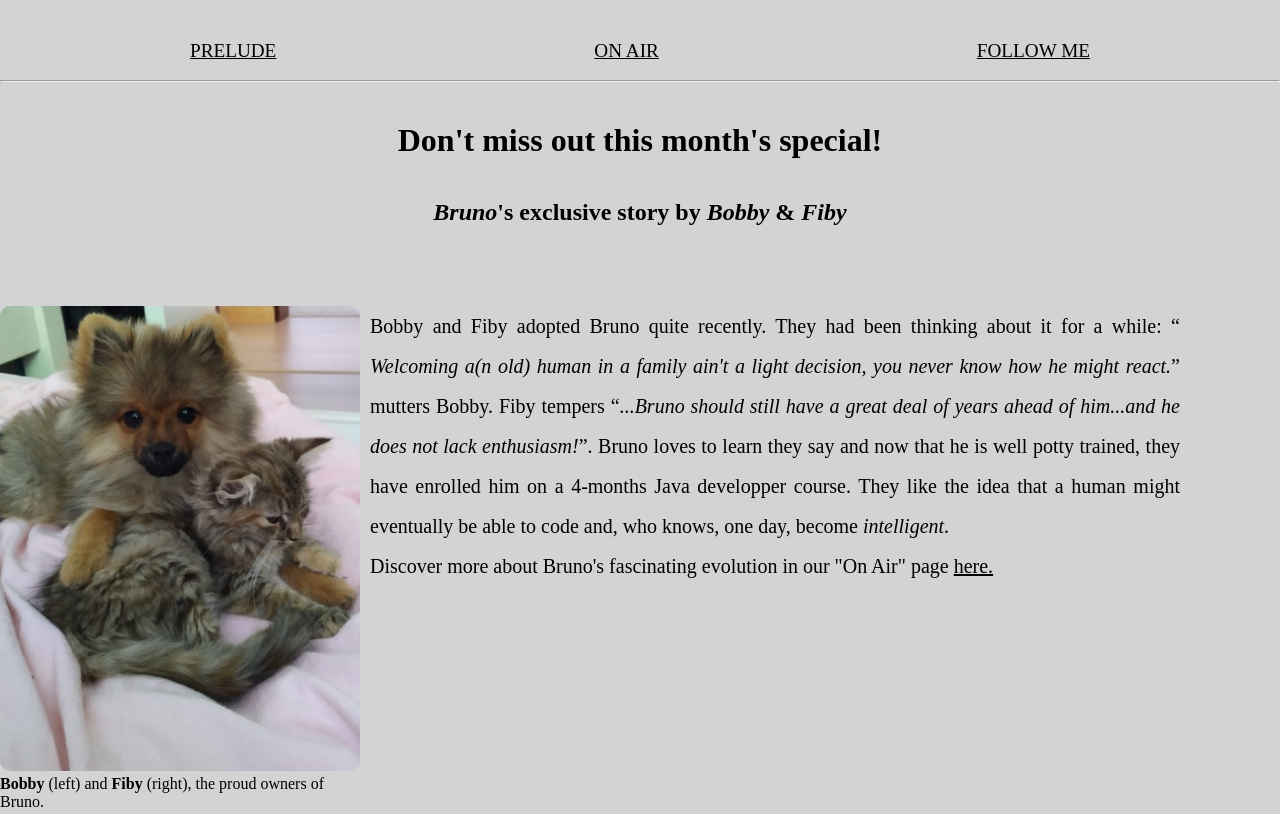
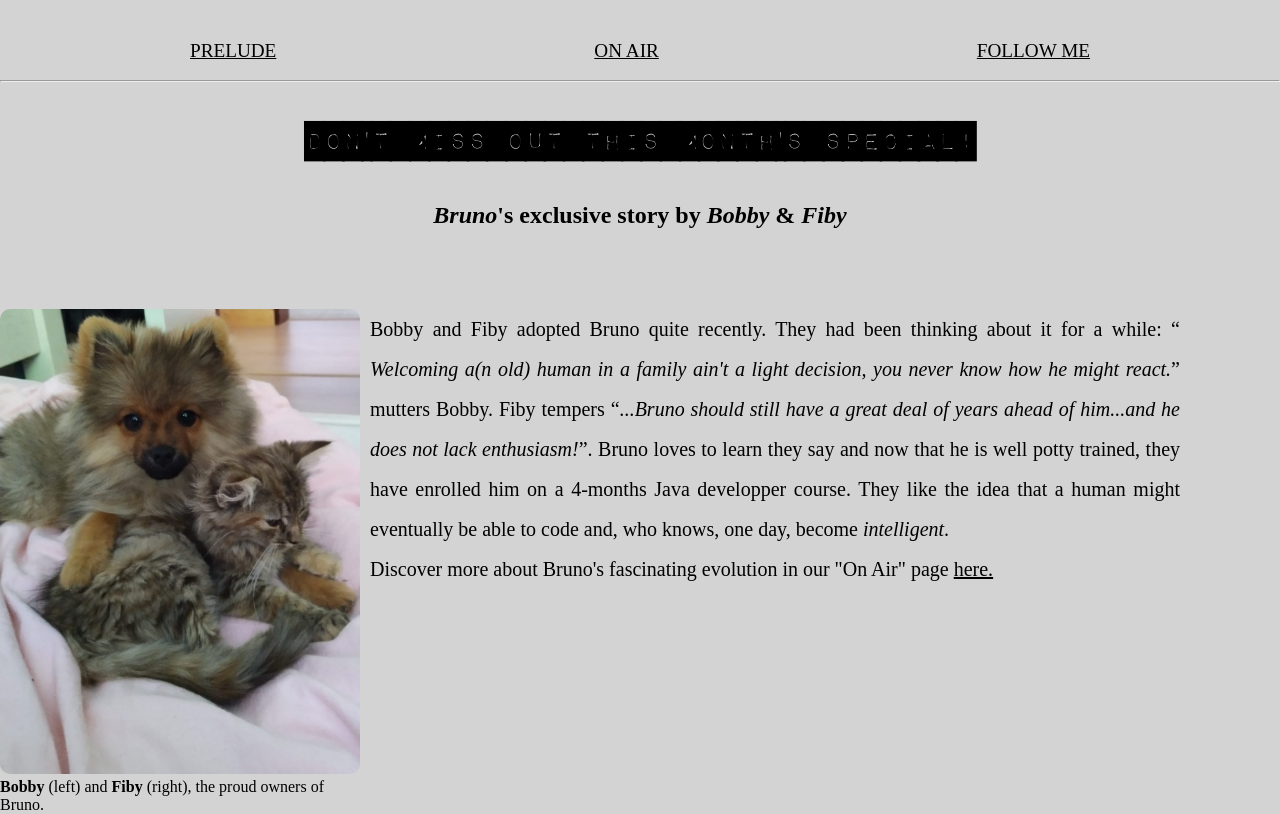
Before and after one commit to brunoBaziret/homosapiens, a plain HTML site: page index.html in a window 1280 px wide. Drawn offline with Linux system fonts and the light colour scheme; a web font is replaced by a local one.

Commit message:
#12-Correction

```diff
--- a/css/style.css
+++ b/css/style.css
@@ -1,11 +1,11 @@
 @font-face { /*Embedding fonts from fontsquirrel.com*/
     font-family: "Roboto-Medium-webfont";
-    src: url(fonts/Roboto-Medium-webfont.woff) format("woff");
+    src: url('../fonts/Roboto-Medium-webfont.woff') format("woff");
     font-style: normal;
     font-weight: normal;
 
     font-family: "Impact_Label-webfont";
-    src: url(fonts/Impact_Label-webfont.woff) format("woff");
+    src: url('../fonts/Impact_Label-webfont.woff') format("woff");
     font-style: normal;
     font-weight: normal;
 
```
